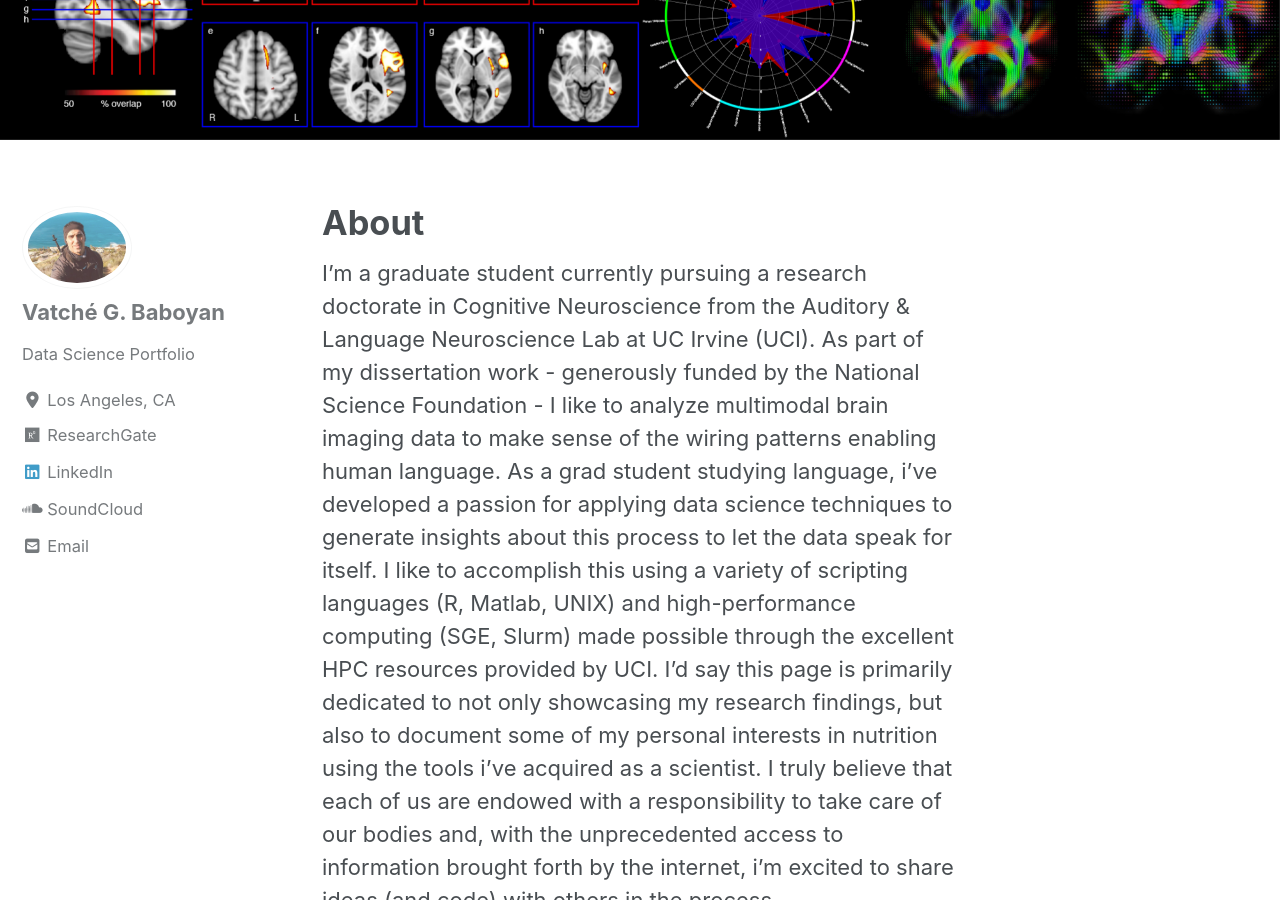
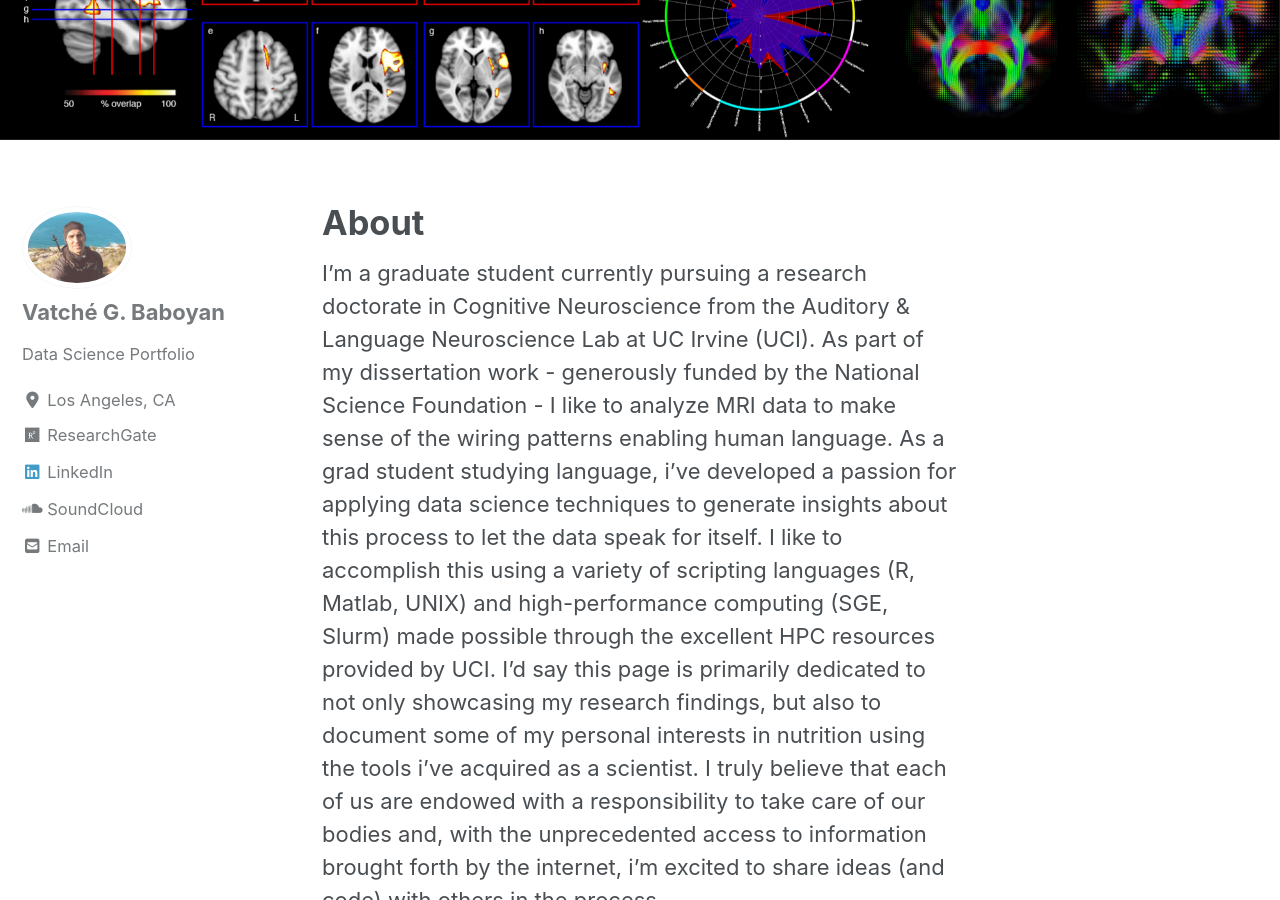
Before and after one commit to vbaboyan/vbaboyan.github.io, a Jekyll site: the page built from _pages/about.md, in a window 1280 px wide and 900 px high, scrolled down 202 px. Built offline with Jekyll 4.4.1, drawn with Linux system fonts in a browser that asks for light colours; cached includes are drawn as plain includes; nearby versions of some CDN libraries; some of the changed text lies outside the part shown.

Commit message:
website edits

```diff
--- a/_pages/about.md
+++ b/_pages/about.md
@@ -3,7 +3,7 @@
 permalink: /about/
 ---
 
-I'm a graduate student currently pursuing a research doctorate in Cognitive Neuroscience from the Auditory & Language Neuroscience Lab at UC Irvine (UCI). As part of my dissertation work - generously funded by the National Science Foundation - I like to analyze multimodal brain imaging data to make sense of the wiring patterns enabling human language. As a grad student studying language, i've developed a passion for applying data science techniques to generate insights about this process to let the data speak for itself. I like to accomplish this using a variety of scripting languages (R, Matlab, UNIX) and high-performance computing (SGE, Slurm) made possible through the excellent HPC resources provided by UCI. I'd say this page is primarily dedicated to not only showcasing my research findings, but also to document some of my personal interests in nutrition using the tools i've acquired as a scientist. I truly believe that each of us are endowed with a responsibility to take care of our bodies and, with the unprecedented access to information brought forth by the internet, i'm excited to share ideas (and code) with others in the process.
+I'm a graduate student currently pursuing a research doctorate in Cognitive Neuroscience from the Auditory & Language Neuroscience Lab at UC Irvine (UCI). As part of my dissertation work - generously funded by the National Science Foundation - I like to analyze MRI data to make sense of the wiring patterns enabling human language. As a grad student studying language, i've developed a passion for applying data science techniques to generate insights about this process to let the data speak for itself. I like to accomplish this using a variety of scripting languages (R, Matlab, UNIX) and high-performance computing (SGE, Slurm) made possible through the excellent HPC resources provided by UCI. I'd say this page is primarily dedicated to not only showcasing my research findings, but also to document some of my personal interests in nutrition using the tools i've acquired as a scientist. I truly believe that each of us are endowed with a responsibility to take care of our bodies and, with the unprecedented access to information brought forth by the internet, i'm excited to share ideas (and code) with others in the process.
 
 Professionally, I anticipate making the transition from academia into industry in order to work in translational environments where efforts to treat neurological function are the primary force guiding company operations.
 
```
